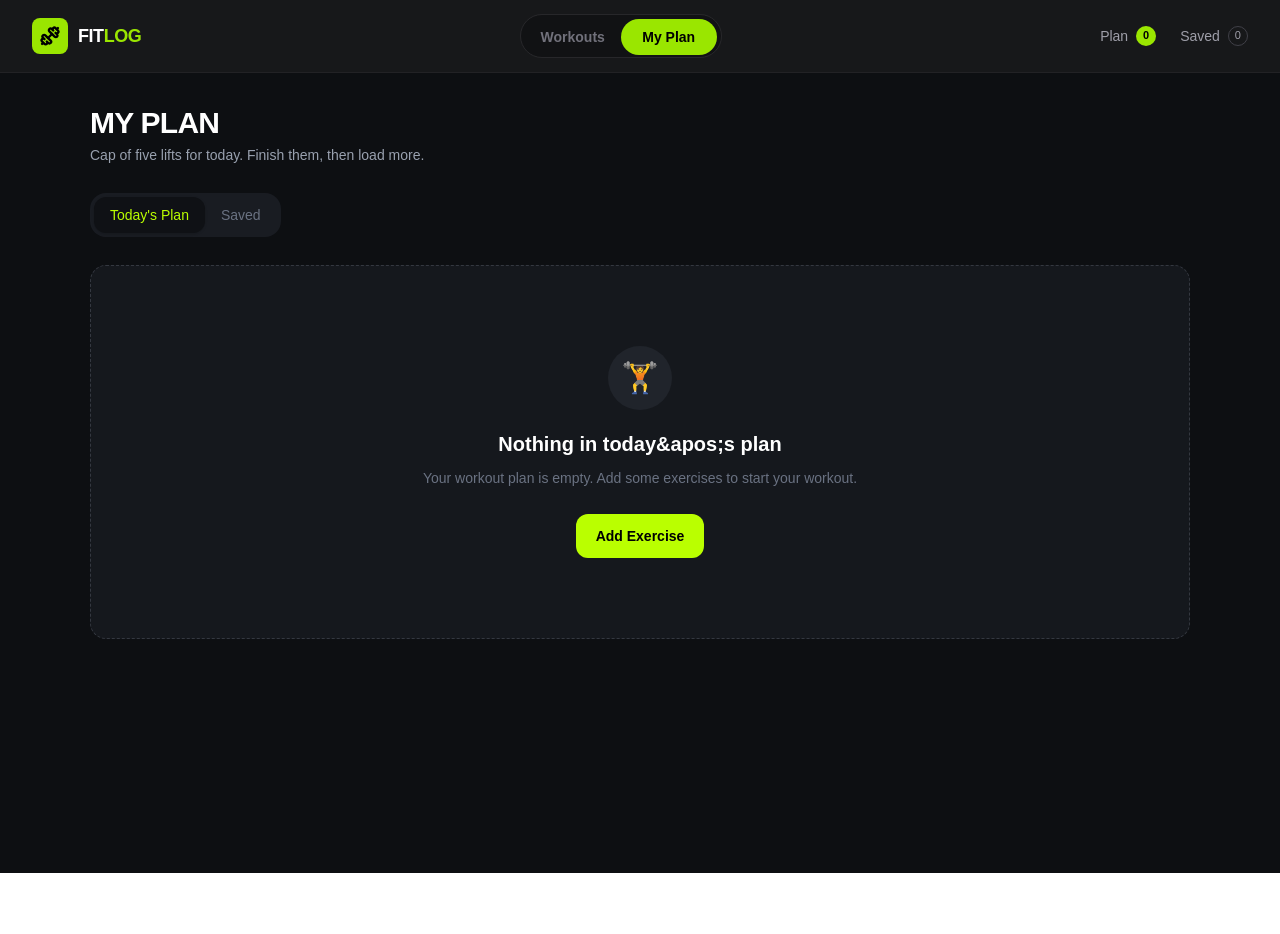
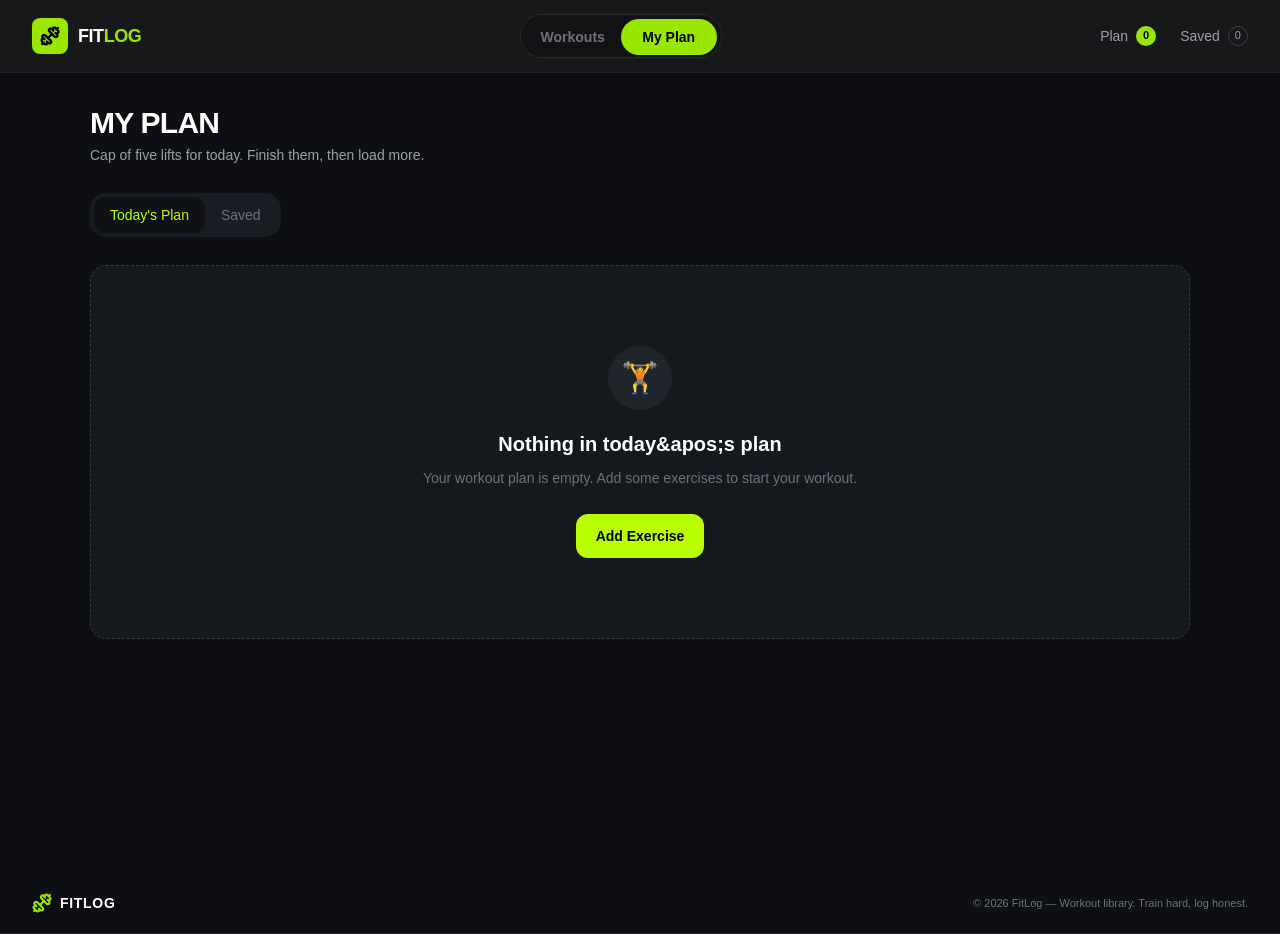
Before and after one commit to imrulhassanemon/fit-log, a Next.js app: page /my-plan in a window 1280 px wide. Before the commit the page ends 873 px from the top, so only its background shows below. Built offline with nearby package versions, Linux system fonts and the light colour scheme.

Commit message:
added footer

```diff
--- /dev/null
+++ b/src/app/component/Footer.tsx
@@ -0,0 +1,28 @@
+"use client";
+
+import { Dumbbell } from "lucide-react";
+import Link from "next/link";
+
+const Footer = () => {
+  return (
+    <header className="border-b border-[#25262b] bg-[#0d0f12]">
+      <nav className="mx-auto flex min-h-15 max-w-7xl items-center justify-between gap-4 px-4 sm:px-6 lg:px-8">
+        {/* Logo */}
+        <Link href="/" className="flex shrink-0 items-center gap-2">
+          <Dumbbell className="text-lime-400" size={20} strokeWidth={2.5} />
+
+          <span className="text-sm font-extrabold tracking-wider text-white">
+            FITLOG
+          </span>
+        </Link>
+
+        {/* Copyright */}
+        <p className="text-right text-[9px] leading-4 text-gray-500 sm:text-[11px]">
+          © 2026 FitLog — Workout library. Train hard, log honest.
+        </p>
+      </nav>
+    </header>
+  );
+};
+
+export default Footer;
--- a/src/app/layout.tsx
+++ b/src/app/layout.tsx
@@ -3,6 +3,7 @@ import { Geist, Geist_Mono } from "next/font/google";
 import "./globals.css";
 import Navbar from "./component/Navbar";
 import GymProvider from "./contex/GymProvider";
+import Footer from "./component/Footer";
 
 const geistSans = Geist({
   variable: "--font-geist-sans",
@@ -15,7 +16,7 @@ const geistMono = Geist_Mono({
 });
 
 export const metadata: Metadata = {
-  title: "Create Next App",
+  title: "Fit Log",
   description: "Generated by create next app",
 };
 
@@ -24,11 +25,13 @@ export default function RootLayout({ children }: LayoutProps<"/">) {
     <html
       lang="en"
       className={`${geistSans.variable} ${geistMono.variable} h-full antialiased`}
+      data-theme='black'
     >
       <GymProvider>
         <body className="min-h-full flex flex-col">
         <Navbar />
         {children}
+        <Footer/>
       </body>
       </GymProvider>
     </html>
```
